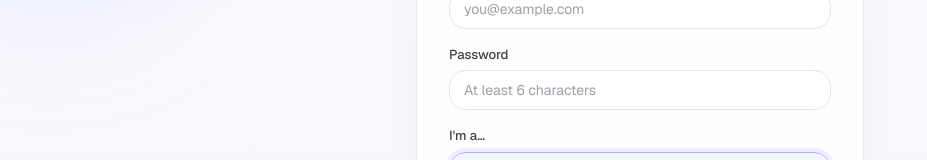
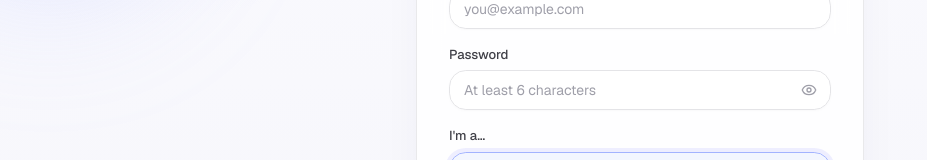
Before and after one commit to olawoyinadedayo/event-ai, a Next.js app: page /signup in a window 1280 px wide. Shown: the part 321-481 px from the top of the page, without its empty margins (0-927 px from the left). Built offline with nearby package versions, Linux system fonts and the light colour scheme.

Commit message:
feat: add password visibility toggle

```diff
--- a/src/app/(auth)/login/page.tsx
+++ b/src/app/(auth)/login/page.tsx
@@ -4,6 +4,7 @@ import { useState, useTransition } from "react";
 import { loginAction } from "../actions";
 import { Button } from "@/components/ui/button";
 import { Input } from "@/components/ui/input";
+import { PasswordInput } from "@/components/ui/password-input";
 import { Label } from "@/components/ui/label";
 import Link from "next/link";
 
@@ -34,7 +35,13 @@ export default function LoginPage() {
         </div>
         <div>
           <Label htmlFor="password">Password</Label>
-          <Input id="password" name="password" type="password" required placeholder="••••••••" />
+          <PasswordInput
+            id="password"
+            name="password"
+            required
+            autoComplete="current-password"
+            placeholder="••••••••"
+          />
         </div>
 
         {error && (
--- a/src/app/(auth)/signup/page.tsx
+++ b/src/app/(auth)/signup/page.tsx
@@ -4,6 +4,7 @@ import { useState, useTransition } from "react";
 import { signupAction } from "../actions";
 import { Button } from "@/components/ui/button";
 import { Input } from "@/components/ui/input";
+import { PasswordInput } from "@/components/ui/password-input";
 import { Label } from "@/components/ui/label";
 import { cn } from "@/lib/utils";
 import { MailCheck } from "lucide-react";
@@ -99,7 +100,14 @@ export default function SignupPage() {
         </div>
         <div>
           <Label htmlFor="password">Password</Label>
-          <Input id="password" name="password" type="password" required minLength={6} placeholder="At least 6 characters" />
+          <PasswordInput
+            id="password"
+            name="password"
+            required
+            minLength={6}
+            autoComplete="new-password"
+            placeholder="At least 6 characters"
+          />
         </div>
 
         <div>
--- /dev/null
+++ b/src/components/ui/password-input.tsx
@@ -0,0 +1,43 @@
+"use client";
+
+import { forwardRef, useState, type InputHTMLAttributes } from "react";
+import { Eye, EyeOff } from "lucide-react";
+import { Input } from "@/components/ui/input";
+import { cn } from "@/lib/utils";
+
+type PasswordInputProps = Omit<
+  InputHTMLAttributes<HTMLInputElement>,
+  "type"
+>;
+
+export const PasswordInput = forwardRef<HTMLInputElement, PasswordInputProps>(
+  function PasswordInput({ className, id, ...props }, ref) {
+    const [visible, setVisible] = useState(false);
+
+    return (
+      <div className="relative">
+        <Input
+          ref={ref}
+          id={id}
+          {...props}
+          type={visible ? "text" : "password"}
+          className={cn("pr-11", className)}
+        />
+        <button
+          type="button"
+          onClick={() => setVisible((value) => !value)}
+          aria-label={visible ? "Hide password" : "Show password"}
+          aria-controls={id}
+          aria-pressed={visible}
+          className="absolute right-1.5 top-1/2 grid h-8 w-8 -translate-y-1/2 place-items-center rounded-lg text-zinc-400 transition-colors hover:bg-zinc-100 hover:text-zinc-700 focus-visible:outline-none focus-visible:ring-2 focus-visible:ring-indigo-500/30"
+        >
+          {visible ? (
+            <EyeOff className="h-4 w-4" />
+          ) : (
+            <Eye className="h-4 w-4" />
+          )}
+        </button>
+      </div>
+    );
+  },
+);
```
